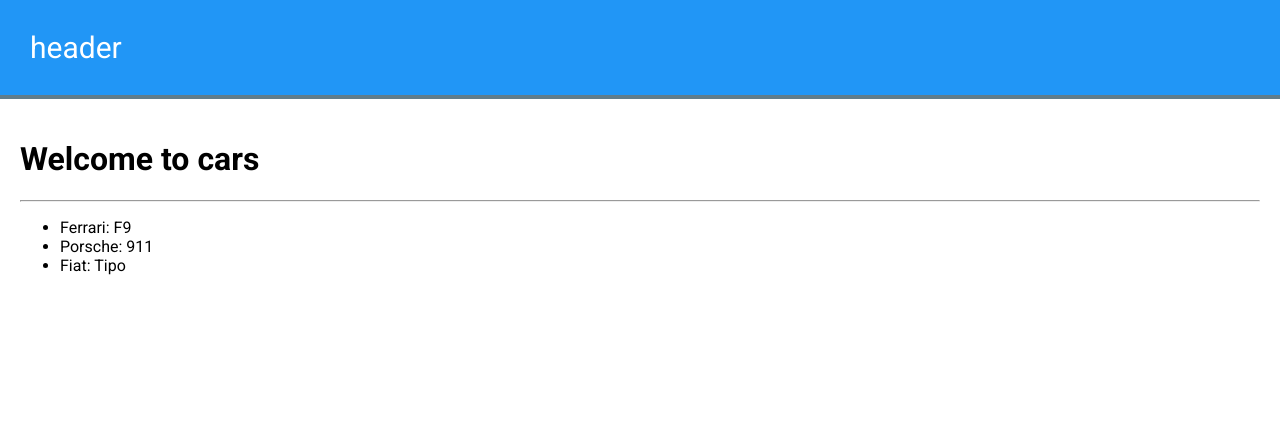
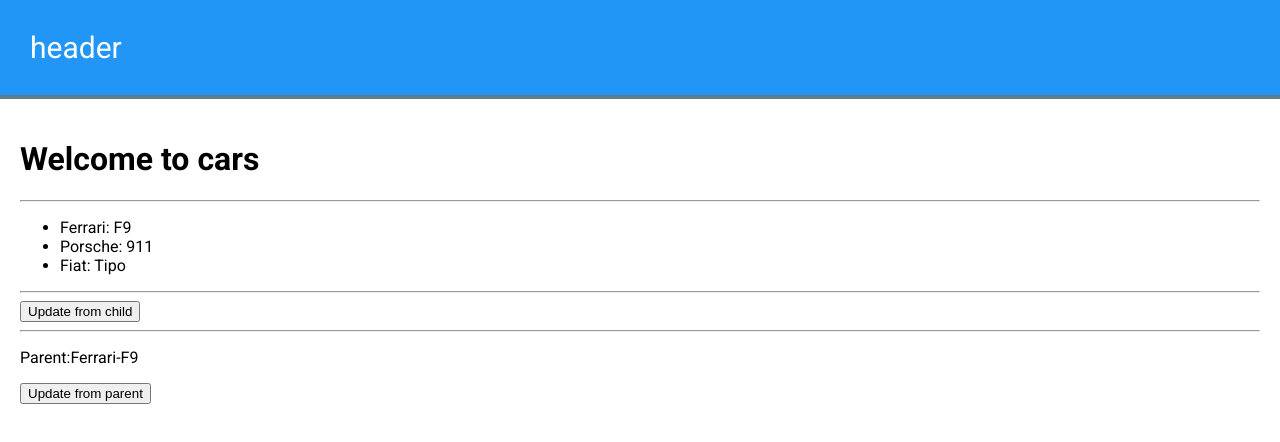
Before and after one commit to ferlobo1985/UDMY-VUE25-Comps-project, a Vue app: page / in a window 1280 px wide. Shown: the top 442 px of the page. Built offline with nearby package versions, Linux system fonts and the light colour scheme.

Commit message:
11-Provide and inject part two
11-Provide and inject part two

```diff
--- a/src/App.vue
+++ b/src/App.vue
@@ -2,22 +2,32 @@
     <div>
         <app-header/>
         <div class="container">
-            <Cars
-                :cars="cars"
-            />
+            <Cars/>
+            <hr/>
+            <p>Parent:{{ cars[0].brand }}-{{ cars[0].model }}</p>
+            <button @click="updateCar">Update from parent</button>
         </div>
     </div>
 </template>
 
 <script setup>
     import Cars from '@/components/Cars/index.vue'
-    import { reactive } from 'vue';
+    import { reactive, provide } from 'vue';
 
     const cars = reactive([
         {model:'F9',brand:'Ferrari'},
         {model:'911',brand:'Porsche'},
         {model:'Tipo',brand:'Fiat'}
     ])
+
+    const updateCar = () => {
+        cars[0].brand = 'Ford'
+    }
+
+    provide('cars',{
+        cars,
+        updateCar
+     })
 
 </script>
 
--- a/src/components/Cars/index.vue
+++ b/src/components/Cars/index.vue
@@ -1,14 +1,9 @@
 <template>
     <h1>Welcome to cars</h1>
     <hr/>
-    <CarsList
-        :cars="cars"
-    />
+    <CarsList/>
 </template>
 
 <script setup>
     import CarsList from '@/components/Cars/list.vue'
-    const props = defineProps(['cars'])
-
-
 </script>
--- a/src/components/Cars/list.vue
+++ b/src/components/Cars/list.vue
@@ -5,10 +5,13 @@
                 <span>{{ car.brand }}</span>: {{ car.model }}
             </li>
         </ul>
+        <hr/>
+        <button @click="updateCar">Update from child</button>
     </div>
 </template>
 
 <script setup>
-     const props = defineProps(['cars'])
+    import { inject } from 'vue';
+    const { cars, updateCar} = inject('cars')
 
 </script>
```
